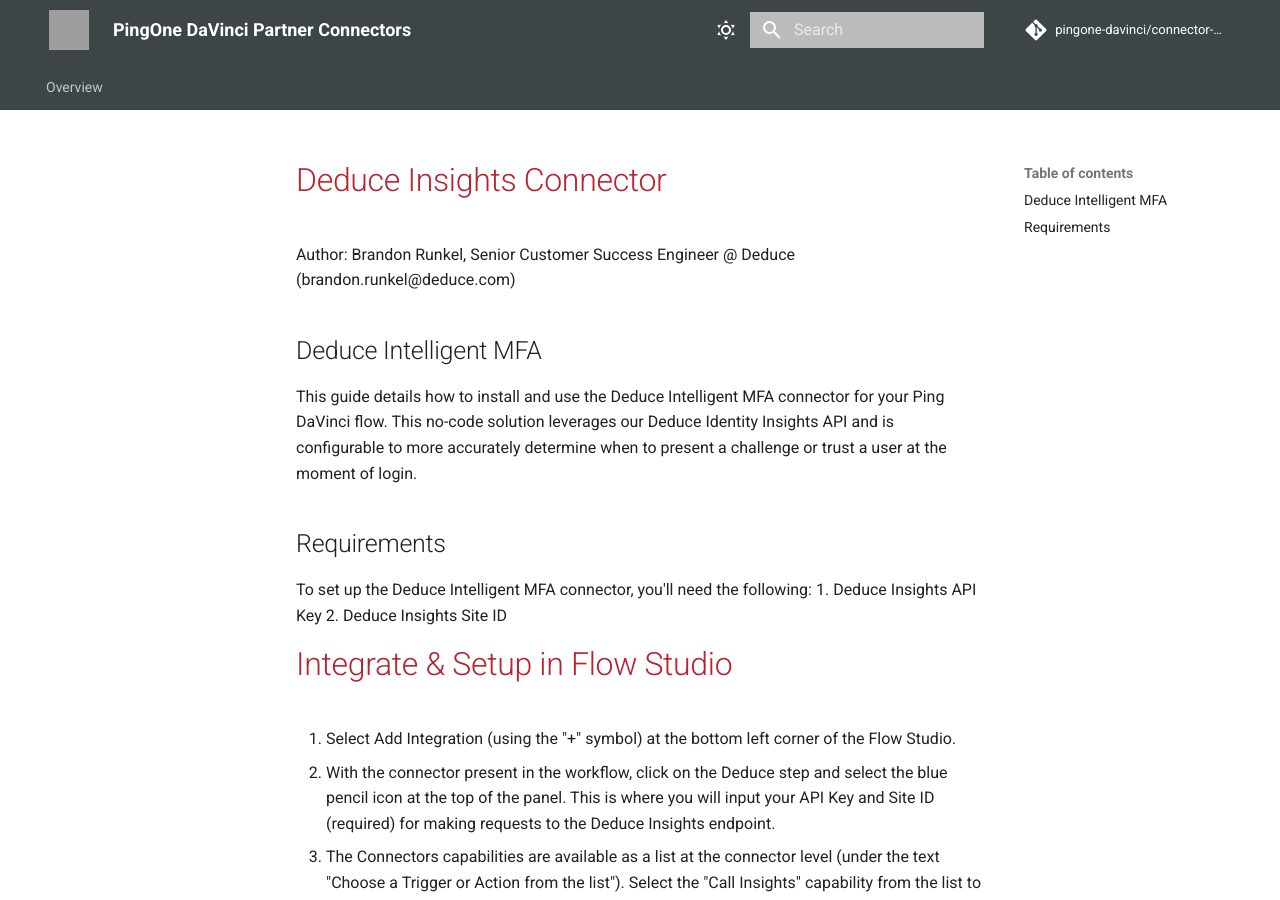
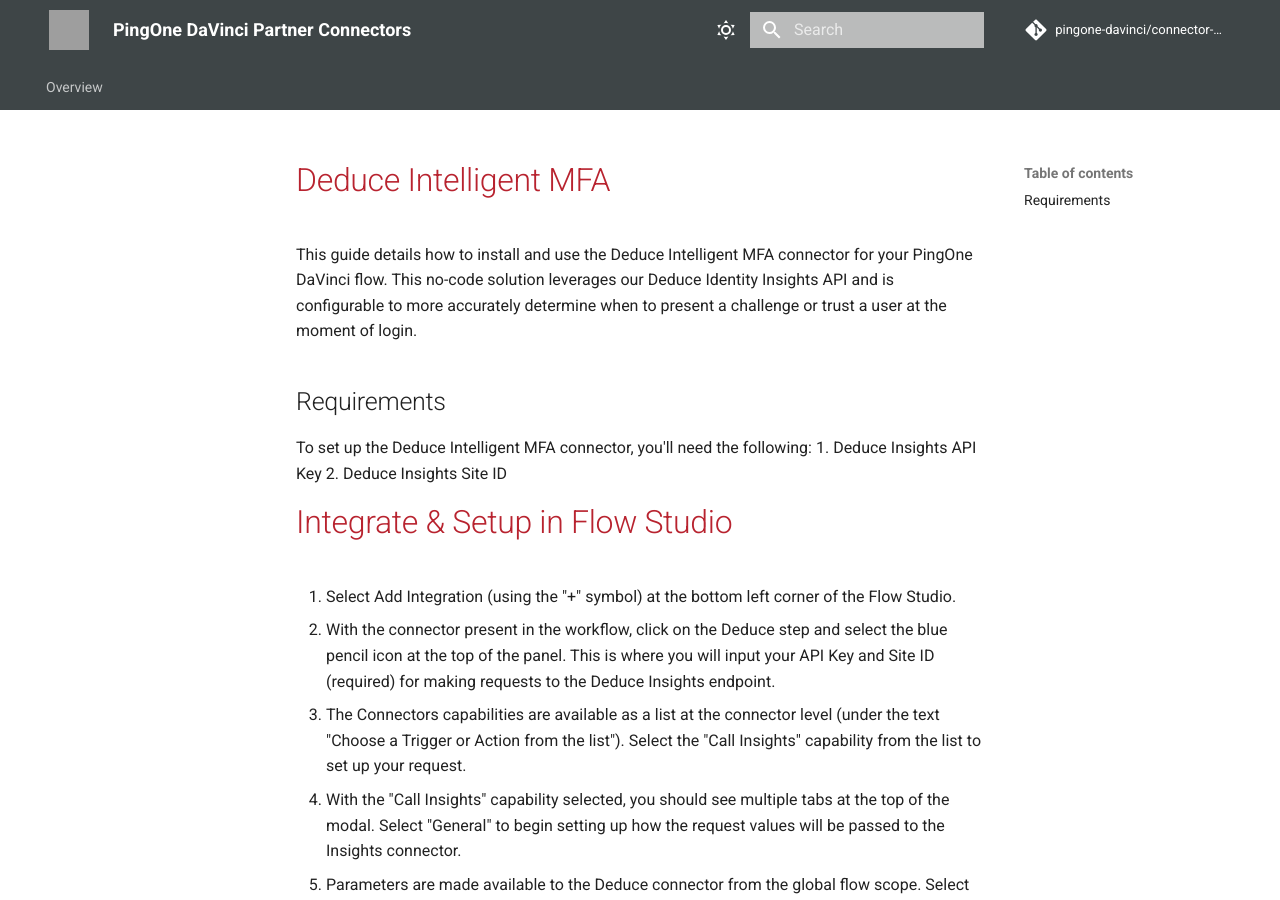
Before and after one commit to pingone-davinci/documentation, an MkDocs documentation site: the page built from docs/deduce/README.md, in a window 1280 px wide and 900 px high. Built offline with MkDocs 1.6.1 and Material for MkDocs 9.7.7, drawn with Linux system fonts in a browser that asks for light colours; comment, search, counter and statistics services are not loaded; some of the changed text lies outside the part shown; grey boxes are pictures that could not be loaded.

Commit message:
Update README.md

```diff
--- a/docs/deduce/README.md
+++ b/docs/deduce/README.md
@@ -1,9 +1,7 @@
-# Deduce Insights Connector
-
 Author: Brandon Runkel, Senior Customer Success Engineer @ Deduce (brandon.runkel@deduce.com)
 
-## Deduce Intelligent MFA
-This guide details how to install and use the Deduce Intelligent MFA connector for your Ping DaVinci flow. This no-code solution leverages our Deduce Identity Insights API and is configurable to more accurately determine when to present a challenge or trust a user at the moment of login.
+# Deduce Intelligent MFA
+This guide details how to install and use the Deduce Intelligent MFA connector for your PingOne DaVinci flow. This no-code solution leverages our Deduce Identity Insights API and is configurable to more accurately determine when to present a challenge or trust a user at the moment of login.
 
 ## Requirements
 To set up the Deduce Intelligent MFA connector, you'll need the following:
@@ -30,7 +28,7 @@
 
 To enable Passthrough Mode, with the capability selected, enable the toggle for "Passthrough" under "General -> Passthrough".
 
-This will result in Ping DaVinci user data being sent to the API and insights being returned but no action taken on the data returned.
+This will result in PingOne DaVinci user data being sent to the API and insights being returned but no action taken on the data returned.
 
 ## Production
 In order to allow Deduce Intelligent MFA decisioning to impact the user flow, Passthrough Mode must be disabled. To disable Passthrough Mode, in the "General" section, select **&quot;Disable&quot;** in the Passthrough Mode toggle under the capability settings.
```
